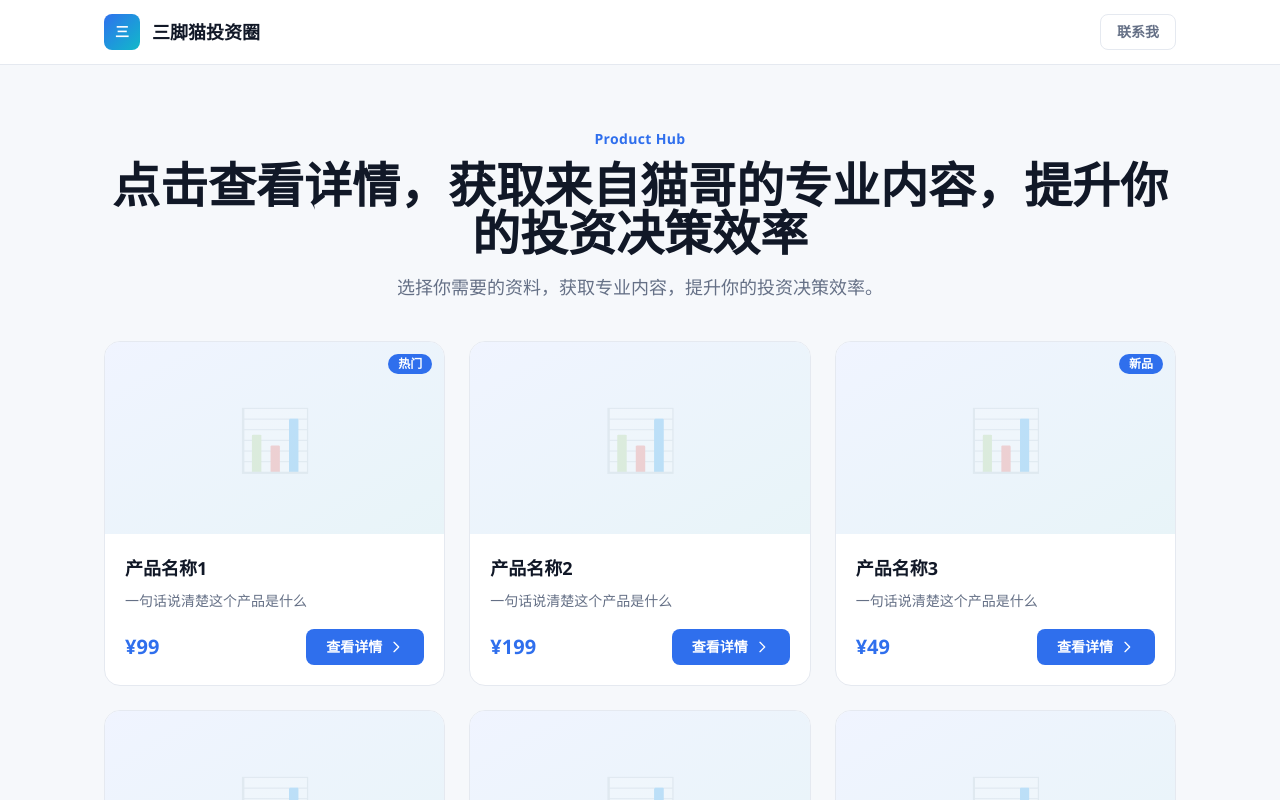
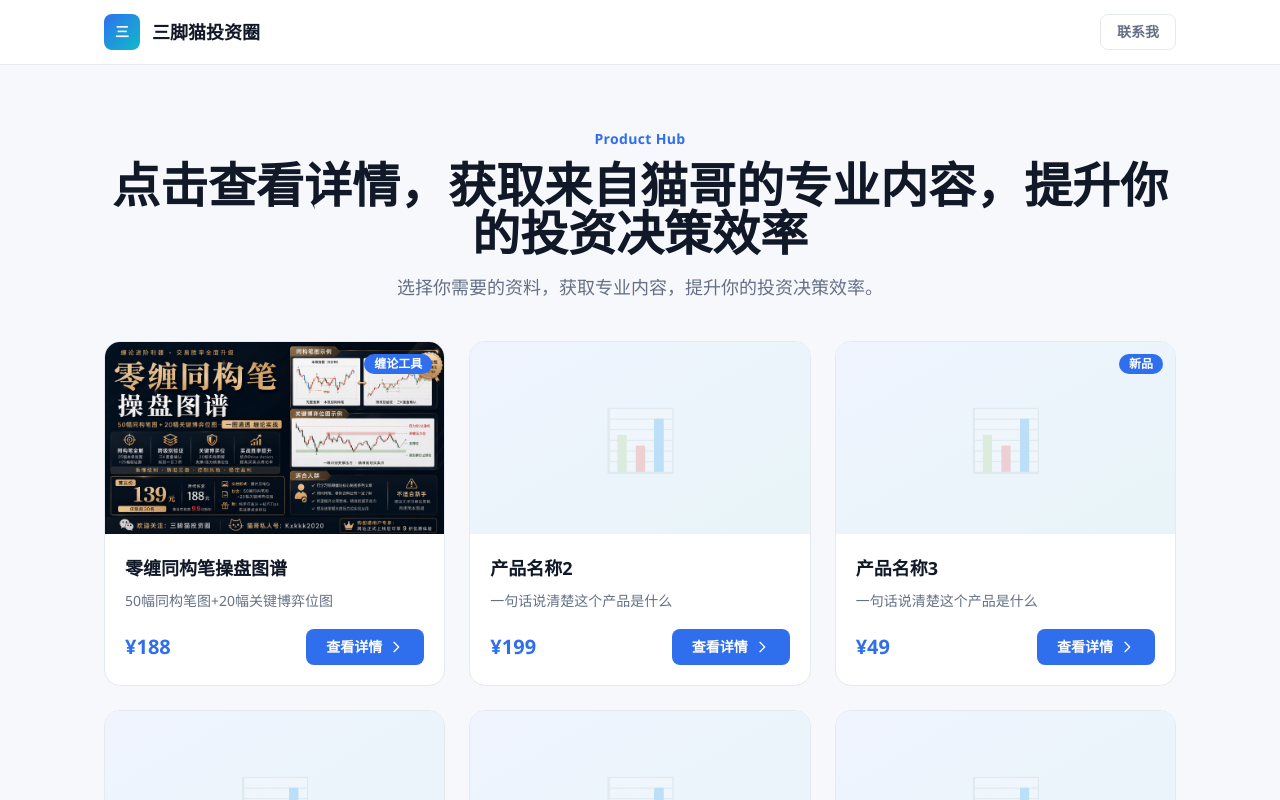
Before and after one commit to jonasxia24-byte/product-site, a Next.js app: page / in a window 1280 px wide. Shown: the top 800 px of the page. Built offline with nearby package versions, Linux system fonts and the light colour scheme.

Commit message:
add product: 零缠同构笔操盘图谱

```diff
--- a/src/data/products.ts
+++ b/src/data/products.ts
@@ -20,13 +20,13 @@ export const siteDesc = "点击查看详情，获取来自猫哥的专业内容
 export const products: Product[] = [
   {
     id: "product-01",
-    name: "产品名称1",
-    subtitle: "一句话说清楚这个产品是什么",
+    name: "零缠同构笔操盘图谱",
+    subtitle: "50幅同构笔图+20幅关键博弈位图",
     description:
-      "这里是详细的产品介绍，说清楚这个资料包含什么内容、有什么价值、能帮用户解决什么问题。\n\n可以分多段写，每段讲一个重点。比如第一段讲产品是什么，第二段讲有什么价值，第三段讲怎么使用。\n\n建议 200-500 字，让用户看完能判断适不适合自己。",
-    price: 99,
-    image: "/products/placeholder.png",
-    tag: "热门",
+      "《零缠同构笔操盘图谱》是一套面向缠论学习者的实战图谱，共包含 70 张高清图：50 张同构笔图谱（25 张本级别案例 + 25 张跨级别验证图）与 20 张关键博弈位图谱。通过大量典型案例，帮助你彻底理解同构笔的画法、级别递归逻辑，以及如何利用高级别验证复杂走势，实现快速识图、精准判级。\n\n此外，图谱还融合 Price Action 理念，系统讲解关键博弈位的识别与应用，帮助你准确判断支撑、压力、止盈及止损位置，有效提升交易胜率与盈亏比。每张图均配有详细文字解析及实战技巧，适合作为零师体系与缠论学习的长期参考资料。\n\n详情请阅读：https://mp.weixin.qq.com/s/iP2IMLzmlACt0j2uk0byjg",
+    price: 188,
+    image: "/products/同构笔图谱.png",
+    tag: "缠论工具",
   },
   {
     id: "product-02",
```
Also changed, not shown: public/products/同构笔图谱.png (added), 1 other file (tests, documents, lock files or other folders).
